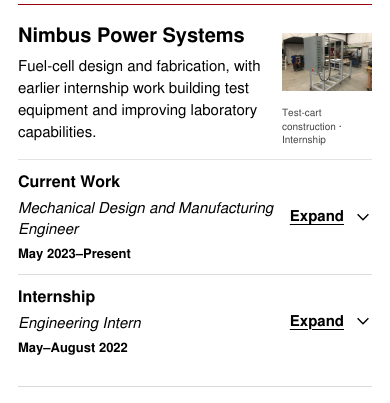
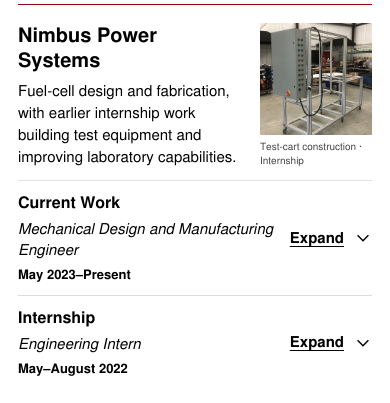
Before and after one commit to CopyPasteMonkey/copypastemonkey.github.io, a website: page index.html in a window 390 px wide. Shown: the part 384-787 px from the top of the page. Drawn offline with Linux system fonts and the light colour scheme.

Commit message:
Use consistent preview image frames across portfolio sections (#37)

```diff
--- a/style.css
+++ b/style.css
@@ -140,3 +140,14 @@ footer{padding-top:28px}
 @media(max-width:1000px){.resume-view{font-size:14px}.resume-actions{gap:16px}}
 @media(min-width:641px) and (max-width:850px){.site-toolbar .header-bottom{flex-wrap:wrap;gap:0 20px}}
 @media(max-width:480px){.site-toolbar .header-bottom{flex-wrap:wrap;gap:0 14px}.site-toolbar nav{flex-basis:100%}.resume-actions{margin-left:auto}}
+
+/* Consistent entry preview frames across all portfolio sections. */
+@media screen {
+ .entry-summary.with-image{grid-template-columns:minmax(0,1fr) 240px;gap:24px}
+ .entry-photo img{width:100%;height:160px;max-height:none;object-fit:cover;object-position:center;background:#f3f2ef}
+ .entry-intro{max-width:650px}
+}
+@media screen and (max-width:640px){
+ .entry-summary.with-image{grid-template-columns:minmax(0,1fr) 112px;gap:16px}
+ .entry-photo img{height:112px}
+}
```
